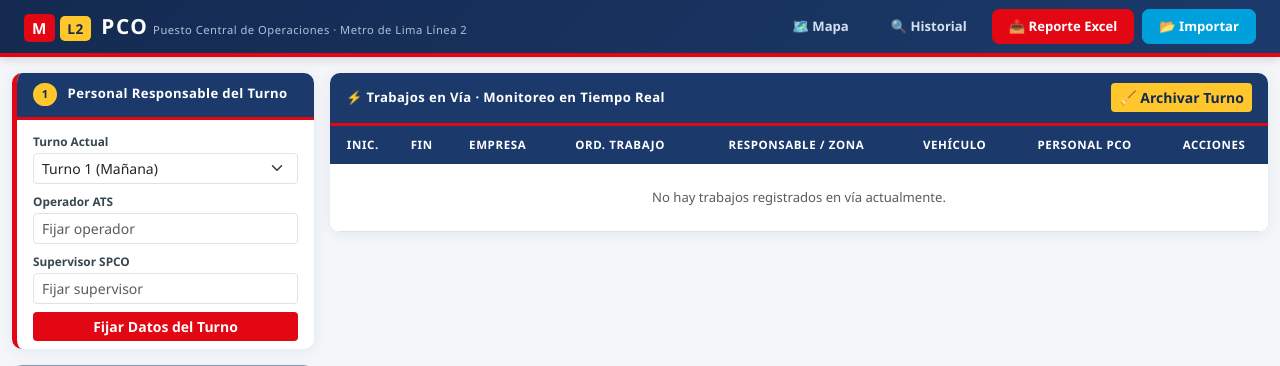
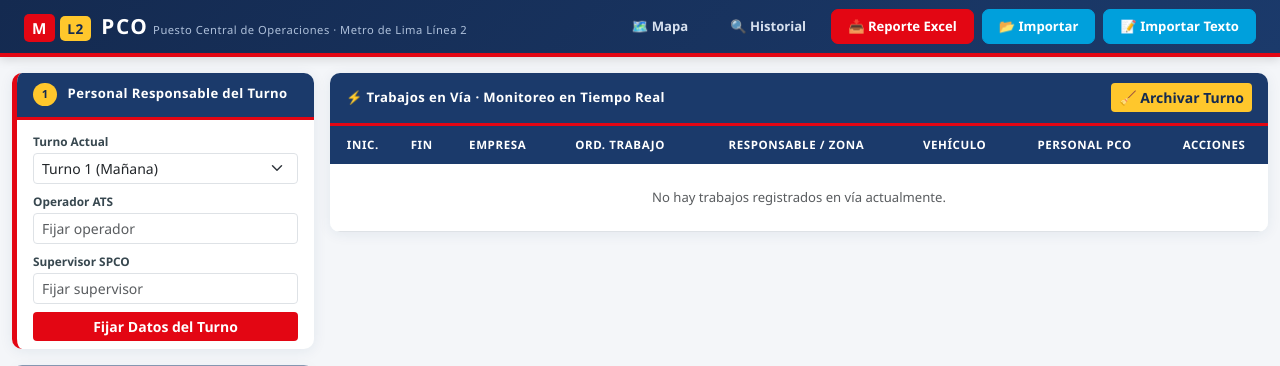
Before and after one commit to ArdalaxDown/pco-app, a Flask app: page / in a window 1280 px wide. Shown: the top 366 px of the page. Run offline with Flask 3, Linux system fonts and the light colour scheme; data that the repository does not hold is empty; some libraries are stand-ins or nearby versions.

Commit message:
Feature: importar trabajos desde texto pegado
- Nueva ruta POST /importar_texto (parse TSV igual que Excel)
- Mapeo: estado=col1, spco=col2, operador=col4, orden=col7, empresa=col10,
  acceso=col13, desde=col16, hasta=col17, responsable=col19, tetra=col20
- Filtra CONFIRMADA + ACCESO=SI como el Excel
- Detecta separador: tabs o multiples espacios (2+) -> tab
- Saltar filas de cabecera (N, NRO, ITEM, #)
- Modal Bootstrap en index.html con textarea grande
- Boton 'Importar Texto' en navbar junto al de Excel
- JS: abrirModalTexto() + procesarTextoPegado() con feedback visual

```diff
--- a/app.py
+++ b/app.py
@@ -5,6 +5,8 @@ from datetime import datetime, date, time
 import openpyxl
 import re
 import os
+import csv
+import io as _stdio_io
 import time as _time
 from openpyxl.styles import Font, PatternFill, Alignment, Border, Side
 import io
@@ -883,6 +885,84 @@ def importar_excel():
     return jsonify({'datos': datos})
 
 
+@app.route('/importar_texto', methods=['POST'])
+def importar_texto():
+    """Importa trabajos pegados como texto TSV (mismo formato que el Excel original).
+    Acepta tabuladores o múltiples espacios como separador.
+    Filtra igual que el Excel: solo filas CONFIRMADA + ACCESO=SI."""
+    data = request.get_json(silent=True) or {}
+    texto = (data.get('texto') or '').strip()
+    if not texto:
+        return jsonify({'error': 'No se recibió texto'}), 400
+
+    # Normalizar separadores: tabs -> tab único; detectar si viene del Excel (tab)
+    # Si no hay tabs, asumimos que son múltiples espacios y los convertimos a tabs
+    if '\t' not in texto and '  ' in texto:
+        # 2+ espacios seguidos -> un tab (preserva espacios simples dentro de comillas)
+        texto = re.sub(r' {2,}', '\t', texto)
+
+    lineas = [ln for ln in texto.split('\n') if ln.strip()]
+    if not lineas:
+        return jsonify({'error': 'Texto vacío'}), 400
+
+    # Leer con csv dialect excel-tab (maneja comillas correctamente)
+    reader = csv.reader(_stdio_io.StringIO(texto), dialect='excel-tab', skipinitialspace=False)
+
+    datos = []
+    for fila in reader:
+        if not fila or len(fila) < 5:
+            continue
+        # Igual que el Excel, fila 6+ son datos; el header de columnas llega a veces
+        # Si una fila tiene texto "N°" o "NRO" en col 0, la saltamos
+        col0 = (fila[0] or '').strip().upper()
+        if col0 in ('N°', 'NRO', 'N.', 'N', 'ITEM', '#'):
+            continue
+
+        # Mapeo del texto pegado (TSV con cabecera del reporte original):
+        # col1=estado, col2=spco, col4=operador, col7=orden_trabajo,
+        # col10=empresa, col13=acceso_via (SI), col16=desde, col17=hasta,
+        # col19=responsable/nombres, col20=celulares_tetra
+        estado = (fila[1] if len(fila) > 1 else '') or ''
+        acceso = (fila[13] if len(fila) > 13 else '') or ''
+
+        if str(estado).strip().upper() != 'CONFIRMADA':
+            continue
+        if str(acceso).strip().upper() != 'SI':
+            continue
+
+        spco = (fila[2] if len(fila) > 2 else '') or ''
+        operador = (fila[4] if len(fila) > 4 else '') or ''
+        orden_trabajo = (fila[7] if len(fila) > 7 else '') or ''
+        empresa = (fila[10] if len(fila) > 10 else '') or ''
+        desde = (fila[16] if len(fila) > 16 else '') or ''
+        hasta = (fila[17] if len(fila) > 17 else '') or ''
+        responsable = (fila[19] if len(fila) > 19 else '') or ''
+        celular_tetra = (fila[20] if len(fila) > 20 else '') or ''
+
+        tetra = extract_tetra(celular_tetra)
+
+        datos.append({
+            'spco': str(spco).strip(),
+            'operador': str(operador).strip(),
+            'desde': str(desde).strip(),
+            'hasta': str(hasta).strip(),
+            'responsable': str(responsable).strip(),
+            'tetra': tetra,
+            'orden_trabajo': str(orden_trabajo).strip(),
+            'empresa': str(empresa).strip(),
+        })
+
+    if not datos:
+        return jsonify({'error': 'No se encontraron filas CONFIRMADAS con ACCESO=SI en el texto pegado'}), 400
+
+    # Guardar en sesión (igual que importar_excel)
+    prev = session.get('importados_pendientes', [])
+    prev.extend(datos)
+    session['importados_pendientes'] = prev
+
+    return jsonify({'datos': datos, 'total': len(datos)})
+
+
 @app.route('/confirmar_importado', methods=['POST'])
 def confirmar_importado():
     data = request.get_json() or {}
--- a/templates/index.html
+++ b/templates/index.html
@@ -130,9 +130,31 @@
             <a href="/historial" class="nav-btn">🔍 Historial</a>
             <a href="/exportar" class="nav-btn primary">📥 Reporte Excel</a>
             <button class="nav-btn cyan" onclick="document.getElementById('excelFileInput').click()">📂 Importar</button>
+            <button class="nav-btn cyan" onclick="abrirModalTexto()">📝 Importar Texto</button>
         </div>
         <input type="file" id="excelFileInput" accept=".xlsx" style="display:none;">
     </nav>
+
+    <!-- ====== MODAL IMPORTAR TEXTO ====== -->
+    <div class="modal fade" id="modalImportarTexto" tabindex="-1" aria-labelledby="modalImportarTextoLabel" aria-hidden="true">
+        <div class="modal-dialog modal-lg modal-dialog-centered">
+            <div class="modal-content" style="border:2px solid var(--ml-blue);">
+                <div class="modal-header bg-ml-blue text-white">
+                    <h5 class="modal-title fw-bold" id="modalImportarTextoLabel">📝 Importar Trabajos desde Texto</h5>
+                    <button type="button" class="btn-close btn-close-white" data-bs-dismiss="modal" aria-label="Cerrar"></button>
+                </div>
+                <div class="modal-body">
+                    <p class="small text-muted">Pega aquí el texto copiado del reporte (con tabulaciones o columnas separadas por 2+ espacios). Se filtrarán automáticamente las filas con estado <strong>CONFIRMADA</strong> y <strong>ACCESO A VÍA = SI</strong>, igual que al importar Excel.</p>
+                    <textarea id="textoPegado" class="form-control" rows="10" placeholder="Pega aquí el texto copiado...&#10;&#10;Ejemplo:&#10;4	CONFIRMADA	M. ZAPATA	9:44 a.m.	G. DÍAZ			SPV-SEM28-2026-278	07:00	22:00	EPC-HR	Actividades...	si	SI	NO	Nave Taller PTSA	PTSA	..." style="font-family: monospace; font-size: 0.78rem;"></textarea>
+                    <div id="textoImportFeedback" class="mt-2"></div>
+                </div>
+                <div class="modal-footer">
+                    <button type="button" class="btn btn-outline-secondary" data-bs-dismiss="modal">Cancelar</button>
+                    <button type="button" class="btn btn-ml-cyan text-white fw-bold" onclick="procesarTextoPegado()">📋 Procesar Texto</button>
+                </div>
+            </div>
+        </div>
+    </div>
 
     <div class="container-fluid py-3">
 
@@ -559,6 +581,65 @@
             });
         }
 
+        // ====== IMPORTAR TEXTO PEGADO ======
+        let modalImportarTextoInstancia = null;
+        function abrirModalTexto() {
+            const modalEl = document.getElementById('modalImportarTexto');
+            if (!modalEl) return;
+            if (!modalImportarTextoInstancia) {
+                modalImportarTextoInstancia = new bootstrap.Modal(modalEl);
+            }
+            document.getElementById('textoPegado').value = '';
+            document.getElementById('textoImportFeedback').innerHTML = '';
+            modalImportarTextoInstancia.show();
+        }
+
+        function procesarTextoPegado() {
+            const textarea = document.getElementById('textoPegado');
+            const feedback = document.getElementById('textoImportFeedback');
+            const texto = textarea.value.trim();
+
+            if (!texto) {
+                feedback.innerHTML = '<div class="alert alert-warning py-2 small mb-0">⚠️ Pega texto antes de procesar.</div>';
+                return;
+            }
+
+            feedback.innerHTML = '<div class="alert alert-info py-2 small mb-0">⏳ Procesando...</div>';
+            const btn = event.target;
+            const btnOriginal = btn.innerHTML;
+            btn.disabled = true;
+            btn.innerHTML = '⏳ Procesando...';
+
+            fetch('/importar_texto', {
+                method: 'POST',
+                headers: {'Content-Type': 'application/json'},
+                body: JSON.stringify({ texto: texto })
+            })
+            .then(response => {
+                if (!response.ok) return response.json().then(e => { throw new Error(e.error || 'Error del servidor'); });
+                return response.json();
+            })
+            .then(data => {
+                if (data.error) {
+                    feedback.innerHTML = '<div class="alert alert-danger py-2 small mb-0">❌ ' + data.error + '</div>';
+                    btn.disabled = false;
+                    btn.innerHTML = btnOriginal;
+                    return;
+                }
+                const total = data.total || (data.datos ? data.datos.length : 0);
+                feedback.innerHTML = '<div class="alert alert-success py-2 small mb-0">✅ Se importaron <strong>' + total + '</strong> trabajo(s) pendientes. Recargando...</div>';
+                setTimeout(function() {
+                    if (modalImportarTextoInstancia) modalImportarTextoInstancia.hide();
+                    location.reload();
+                }, 1200);
+            })
+            .catch(err => {
+                feedback.innerHTML = '<div class="alert alert-danger py-2 small mb-0">❌ ' + err.message + '</div>';
+                btn.disabled = false;
+                btn.innerHTML = btnOriginal;
+            });
+        }
+
         function escapeHtml(t) {
             if (!t) return '';
             return String(t).replace(/&/g,'&').replace(/</g,'<').replace(/>/g,'>').replace(/"/g,'"');
```
